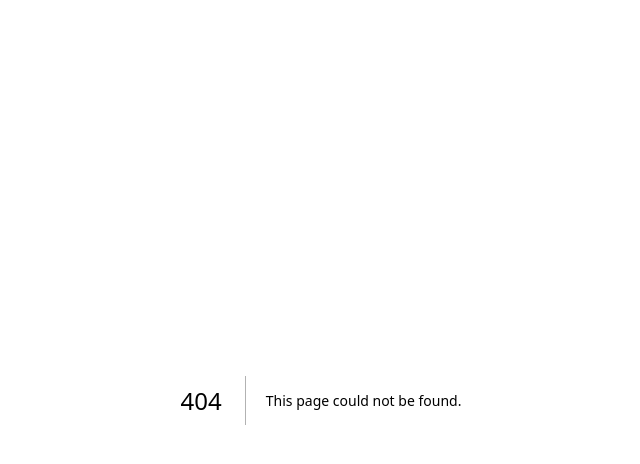
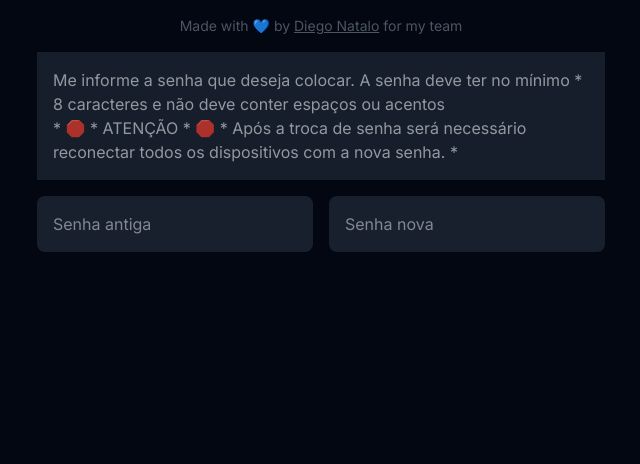
Before and after one commit to diegonatalo/triagem-web, a Next.js app: page /troca-de-senha in a window 1280 px wide. Before the commit this address had no page. Shown: the top 464 px of the page, without its empty margins (319-959 px from the left). Built offline with nearby package versions, Linux system fonts and the light colour scheme.

Commit message:
update files

```diff
--- a/src/app/layout.tsx
+++ b/src/app/layout.tsx
@@ -1,5 +1,6 @@
 import type { Metadata } from 'next'
 import { Inter } from 'next/font/google'
+import { Toaster } from 'react-hot-toast'
 import './globals.css'
 
 const inter = Inter({ subsets: ['latin'] })
@@ -16,7 +17,20 @@ export default function RootLayout({
 }>) {
   return (
     <html lang="en">
-      <body className={inter.className}>{children}</body>
+      <body className={inter.className}>
+        <main className="mx-auto flex w-full max-w-[600px] flex-col justify-center gap-4 p-4">
+          <span className="text-center text-sm text-gray-600">
+            Made with 💙 by{' '}
+            <a href="https://diegonatalo.vercel.app" className="underline">
+              Diego Natalo
+            </a>{' '}
+            for my team
+          </span>
+          {children}
+
+          <Toaster position="bottom-center" />
+        </main>
+      </body>
     </html>
   )
 }
--- a/src/app/page.tsx
+++ b/src/app/page.tsx
@@ -4,7 +4,7 @@ import { Screening } from '@/@types/screening'
 import { copyToClipboard } from '@/utils/copyToClipboard'
 import { generateScreening } from '@/utils/generateScreening'
 import { useForm } from 'react-hook-form'
-import toast, { Toaster } from 'react-hot-toast'
+import toast from 'react-hot-toast'
 
 export default function Home() {
   const { register, handleSubmit, reset, watch } = useForm<Screening>()
@@ -35,14 +35,6 @@ export default function Home() {
   const pontoAdicional = watch('pontoAdicional') || 'Não'
 
   return (
-    <main className="mx-auto flex w-full max-w-[600px] flex-col justify-center gap-4 p-4">
-      <span className="text-center text-sm text-gray-600">
-        Made with 💙 by{' '}
-        <a href="https://diegonatalo.vercel.app" className="underline">
-          Diego Natalo
-        </a>{' '}
-        for my team
-      </span>
     <form
       className="flex w-full flex-col gap-3"
       onSubmit={onSubmit}
@@ -102,9 +94,7 @@ export default function Home() {
             <option value="">Line Quality</option>
             <option value="Sem erros">Sem erros</option>
             <option value="Alarmando">Alarmando</option>
-              <option value="Alarmando -> Zerado">
-                Alarmando {'->'} Zerado
-              </option>
+            <option value="Alarmando -> Zerado">Alarmando {'->'} Zerado</option>
           </select>
         )}
       </div>
@@ -237,8 +227,5 @@ export default function Home() {
         </button>
       </div>
     </form>
-
-      <Toaster position="bottom-center" />
-    </main>
   )
 }
--- /dev/null
+++ b/src/app/troca-de-senha/page.tsx
@@ -0,0 +1,60 @@
+'use client'
+
+import { TrocaDeSenha } from '@/@types/screening'
+import { copyToClipboard } from '@/utils/copyToClipboard'
+import { generateTrocaDeSenha } from '@/utils/generateScreening'
+import { useForm } from 'react-hook-form'
+import toast from 'react-hot-toast'
+
+export default function TrocaDeSenha() {
+  const { register, handleSubmit, reset } = useForm<TrocaDeSenha>()
+
+  const onSubmit = handleSubmit((data) => {
+    const triagemFormatada = generateTrocaDeSenha(data)
+
+    copyToClipboard(triagemFormatada)
+
+    toast.success('Copiado para a área de transferência!', {
+      style: {
+        background: '#10b981',
+        color: '#f9fafb'
+      },
+      iconTheme: {
+        primary: '#f9fafb',
+        secondary: '#10b981'
+      }
+    })
+
+    reset()
+  })
+
+  return (
+    <>
+      <div className="flex w-full flex-col gap-3">
+        <div className="w-full bg-gray-800 p-4 opacity-70">
+          <p>
+            Me informe a senha que deseja colocar. A senha deve ter no mínimo *
+            8 caracteres e não deve conter espaços ou acentos
+            <br />* 🛑 * ATENÇÃO * 🛑 * Após a troca de senha será necessário
+            reconectar todos os dispositivos com a nova senha. *
+          </p>
+        </div>
+      </div>
+      <form
+        className="flex w-full flex-col gap-3"
+        onSubmit={onSubmit}
+        autoComplete="off"
+      >
+        <div className="flex w-full gap-4">
+          <input
+            placeholder="Senha antiga"
+            required
+            {...register('senhaAntiga')}
+          />
+
+          <input placeholder="Senha nova" required {...register('senhaNova')} />
+        </div>
+      </form>
+    </>
+  )
+}
--- a/src/utils/generateScreening.ts
+++ b/src/utils/generateScreening.ts
@@ -1,4 +1,4 @@
-import { Screening } from '@/@types/screening'
+import { Screening, TrocaDeSenha } from '@/@types/screening'
 
 export const generateScreening = (data: Screening) => {
   let screening = ''
@@ -42,6 +42,7 @@ export const generateScreening = (data: Screening) => {
     screening += '-> Cabo: ' + data.cabo + '\n'
   }
 
+  if (data.situacaoPppoe === 'Ativo') {
     screening +=
       '-> PPPoE: ' +
       data.situacaoPppoe +
@@ -50,6 +51,9 @@ export const generateScreening = (data: Screening) => {
       ' / ' +
       data.marcaModelo +
       '\n'
+  } else {
+    screening += '-> PPPoE: ' + data.situacaoPppoe
+  }
 
   if (data.pontoAdicional === 'Sim') {
     screening +=
@@ -70,3 +74,11 @@ export const generateScreening = (data: Screening) => {
 
   return screening
 }
+
+export const generateTrocaDeSenha = (data: TrocaDeSenha) => {
+  let trocaDeSenha = ''
+
+  trocaDeSenha += data.senhaAntiga
+
+  return trocaDeSenha
+}
```
Also changed, not shown: src/@types/screening.d.ts (+14 -0 lines). Lines whose indentation alone changed are shown as unchanged.
